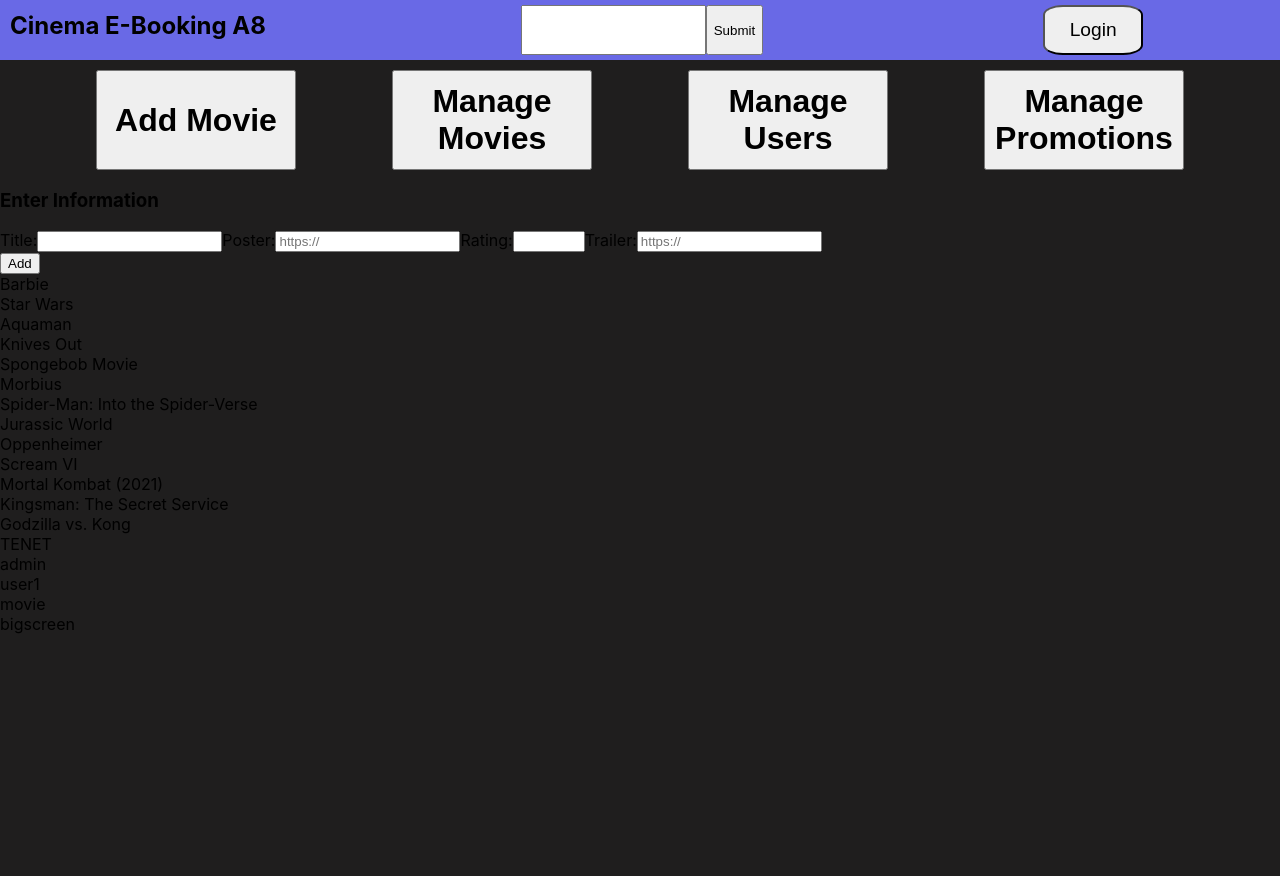
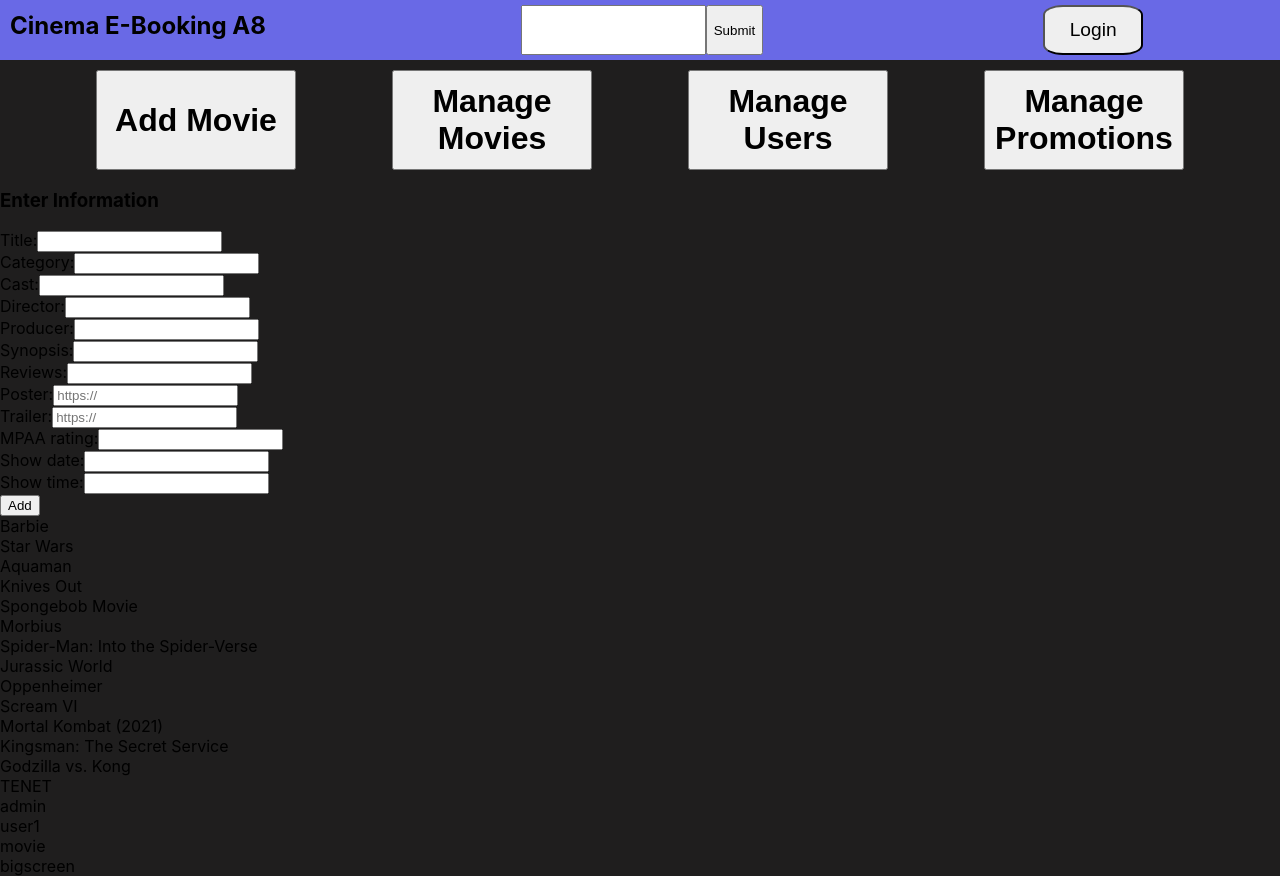
Before and after one commit to GitSeaBass/CinemaEBooking, a React (Create React App) app in the folder Frontend/cinema-ebooking/: page /admin in a window 1280 px wide. Before the commit the page ends 800 px from the top, so only its background shows below. Built offline with nearby package versions, Linux system fonts and the light colour scheme.

Commit message:
added more fields

```diff
--- a/Frontend/cinema-ebooking/src/components/AddMovies.css
+++ b/Frontend/cinema-ebooking/src/components/AddMovies.css
@@ -0,0 +1,3 @@
+.addInput {
+    display: inline;
+}
--- a/Frontend/cinema-ebooking/src/components/AddMovies.js
+++ b/Frontend/cinema-ebooking/src/components/AddMovies.js
@@ -7,18 +7,66 @@
             {<div className='form'>
                 <h3>Enter Information</h3>
                 <form>
+                    <div>
                         <label className='addInput'>Title:
-                        <input type='text'></input>
+                            <input className='addInput' type='text'></input>
                         </label>
+                    </div>
+                    <div>
+                        <label className='addInput'>Category:
+                            <input className='addInput' type='text'></input>
+                        </label>
+                    </div>
+                    <div>
+                        <label className='addInput'>Cast:
+                            <input className='addInput' type='text'></input>
+                        </label>
+                    </div>
+                    <div>
+                        <label className='addInput'>Director:
+                            <input className='addInput' type='text'></input>
+                        </label>
+                    </div>
+                    <div>
+                        <label className='addInput'>Producer:
+                            <input className='addInput' type='text'></input>
+                        </label>
+                    </div>
+                    <div>
+                        <label className='addInput'>Synopsis:
+                            <input className='addInput' type='text'></input>
+                        </label>
+                    </div>
+                    <div>
+                        <label className='addInput'>Reviews:
+                            <input className='addInput' type='text'></input>
+                        </label>
+                    </div>
+                    <div>
                         <label className='addInput'>Poster:
-                        <input type='text' placeholder='https://'></input>
+                            <input className='addInput' type='text' placeholder='https://'></input>
                         </label>
-                    <label className='addInput'>Rating:
-                        <input className='addInput' type='number' min='0' max='10' step='0.1'></input>
-                    </label>
+                    </div>
+                    <div>
                         <label className='addInput'>Trailer:
                             <input className='addInput' type='text' placeholder='https://'></input>
                         </label>
+                    </div>
+                    <div>
+                        <label className='addInput'>MPAA rating:
+                            <input className='addInput' type='text'></input>
+                        </label>
+                    </div>
+                    <div>
+                        <label className='addInput'>Show date:
+                            <input className='addInput' type='text'></input>
+                        </label>
+                    </div>
+                    <div>
+                        <label className='addInput'>Show time:
+                            <input className='addInput' type='text'></input>
+                        </label>
+                    </div>
                 </form>
                 <button type="submit" id="signup">Add</button>
             </div>}
```
Lines whose indentation alone changed are shown as unchanged.
